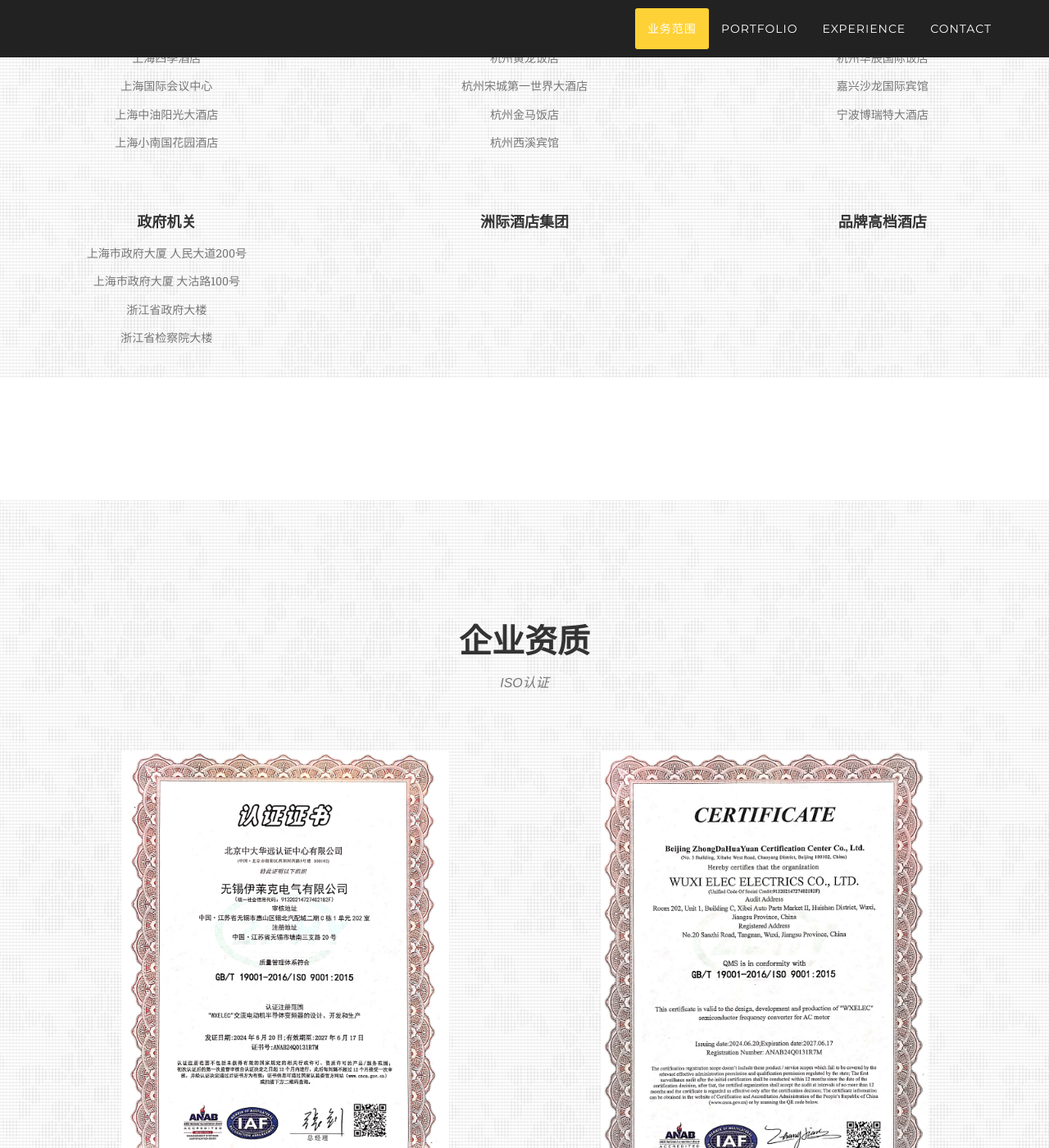
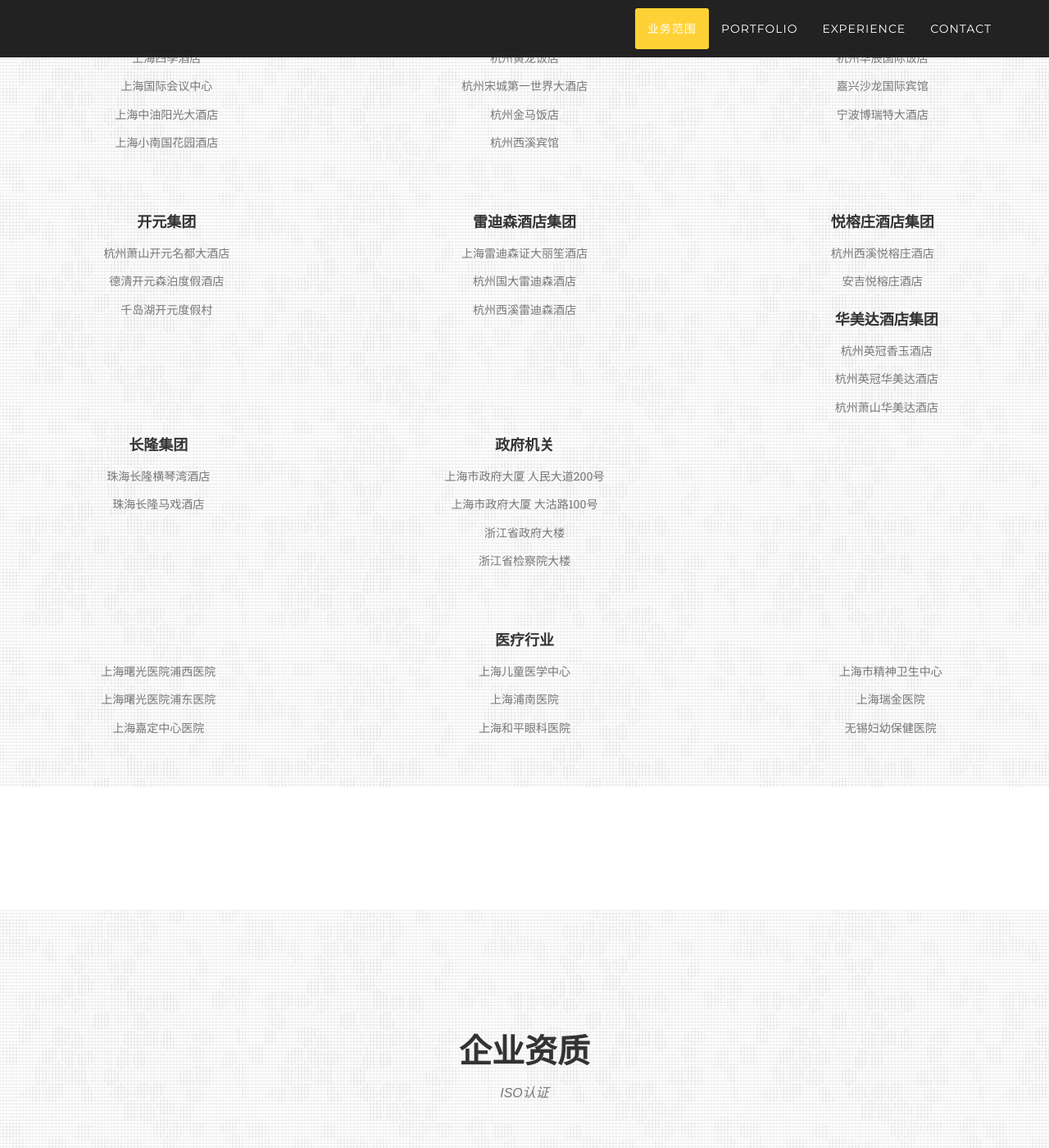
Before and after one commit to wxelec/wxelec.github.io, a Jekyll site: the page built from index.html, in a window 1280 px wide and 1400 px high, scrolled down 3526 px. Shown: the whole window at 82% size. Built offline with Jekyll 4.4.1, drawn with Linux system fonts in a browser that asks for light colours; some web fonts are replaced.

Commit message:
Update skills.html

```diff
--- a/_includes/skills.html
+++ b/_includes/skills.html
@@ -213,23 +213,63 @@
 
             <div class="row text-center  ">
                 <div class="col-md-4">
+                    <h4 class="service-heading">开元集团</h4>
+                    <p class="text-muted">杭州萧山开元名都大酒店</p>
+                    <p class="text-muted">德清开元森泊度假酒店</p>
+                    <p class="text-muted">千岛湖开元度假村</p>
+                </div>
+                <div class="col-md-4">
+                    <h4 class="service-heading">雷迪森酒店集团</h4>
+                    <p class="text-muted">上海雷迪森证大丽笙酒店</p>
+                    <p class="text-muted">杭州国大雷迪森酒店</p>
+                    <p class="text-muted">杭州西溪雷迪森酒店</p>
+                </div>
+                <div class="col-md-4">
+                    <h4 class="service-heading">悦榕庄酒店集团</h4>
+                    <p class="text-muted">杭州西溪悦榕庄酒店</p>
+                    <p class="text-muted">安吉悦榕庄酒店</p>
+                </div>
+
+            <div class="row text-center  ">
+                 <div class="col-md-4">
+                    <h4 class="service-heading">华美达酒店集团</h4>
+                    <p class="text-muted">杭州英冠香玉酒店</p>
+                    <p class="text-muted">杭州英冠华美达酒店</p>
+                    <p class="text-muted">杭州萧山华美达酒店</p>
+                </div>
+                <div class="col-md-4">
+                    <h4 class="service-heading">长隆集团</h4>
+                    <p class="text-muted">珠海长隆横琴湾酒店</p>
+                    <p class="text-muted">珠海长隆马戏酒店</p>
+                </div>
+
+                <div class="col-md-4">
                     <h4 class="service-heading">政府机关</h4>
                     <p class="text-muted">上海市政府大厦 人民大道200号</p>
                     <p class="text-muted">上海市政府大厦 大沽路100号</p>
                     <p class="text-muted">浙江省政府大楼</p>
                     <p class="text-muted">浙江省检察院大楼</p>
                 </div>
-                <div class="col-md-4">
-                    <h4 class="service-heading">洲际酒店集团</h4>
+            </div>
 
+            <div class="row text-center  ">
+                <h4 class="service-heading">医疗行业</h4>
+                 <div class="col-md-4">
+                    <p class="text-muted">上海曙光医院浦西医院</p>
+                    <p class="text-muted">上海曙光医院浦东医院</p>
+                    <p class="text-muted">上海嘉定中心医院</p>
                 </div>
                 <div class="col-md-4">
-                    <h4 class="service-heading">品牌高档酒店</h4>
-
-
-
+                    <p class="text-muted">上海儿童医学中心</p>
+                    <p class="text-muted">上海浦南医院</p>
+                    <p class="text-muted">上海和平眼科医院</p>
                 </div>
 
+                <div class="col-md-4">
+                    <p class="text-muted">上海市精神卫生中心</p>
+                    <p class="text-muted">上海瑞金医院</p>
+                    <p class="text-muted">无锡妇幼保健医院</p>
+                </div>
             </div>
 
 
```
